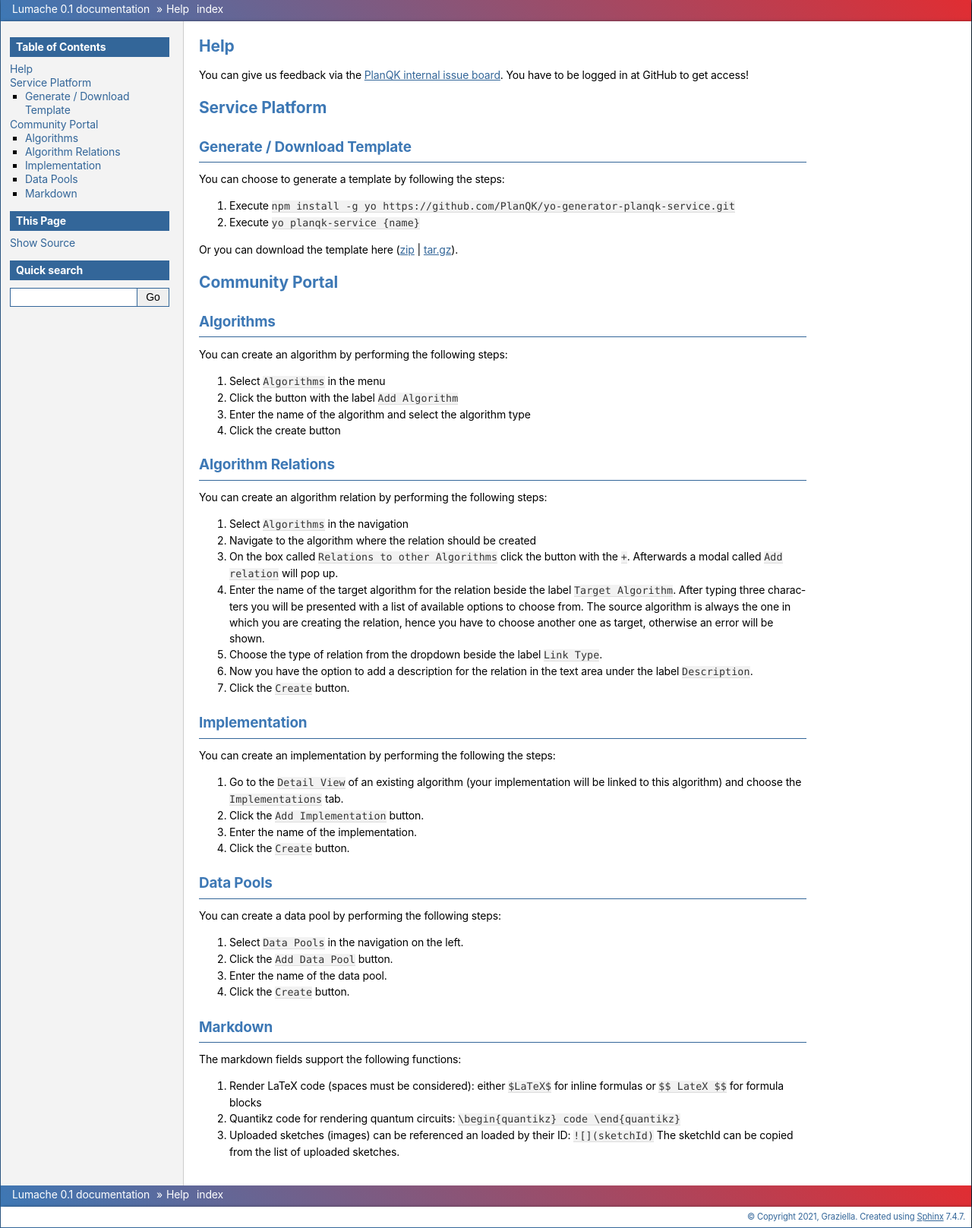
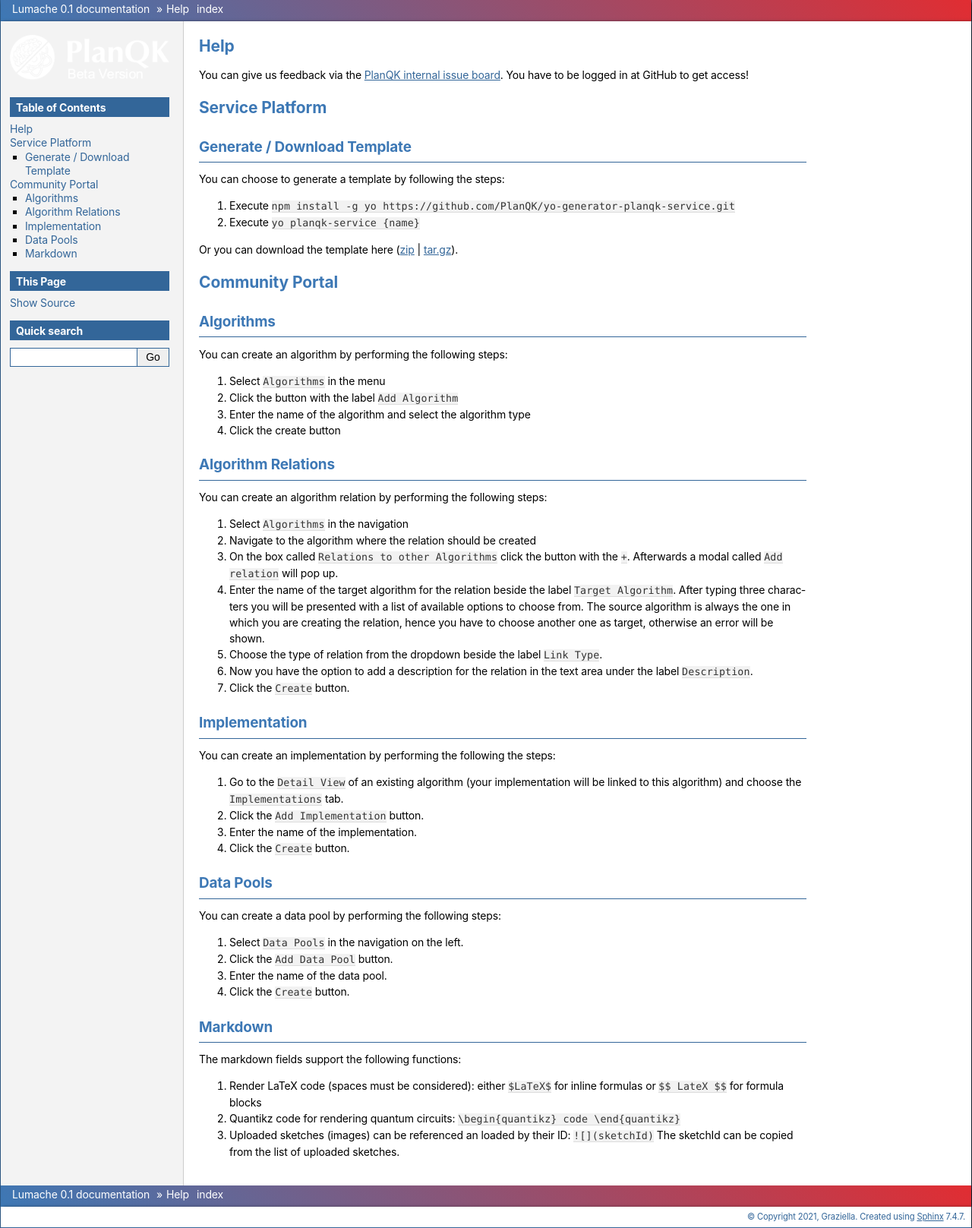
Before and after one commit to PlanQK/planqk-platform-docs, a Sphinx documentation site: the page built from docs/index.rst, in a window 1280 px wide. Shown: the whole page at 76% size. Built offline with Sphinx 7.4.7, drawn with Linux system fonts in a browser that asks for light colours.

Commit message:
chnage html_logo path

```diff
--- a/docs/conf.py
+++ b/docs/conf.py
@@ -41,7 +41,7 @@ html_static_path = ['../_static']
 
 html_style = 'css/planqk-styles.css'
 
-html_logo = 'css/planqk_beta.png'
+html_logo = '../_static/css/planqk_beta.png'
 html_theme_options = {
     'logo_only': True,
     'display_version': False,
```
